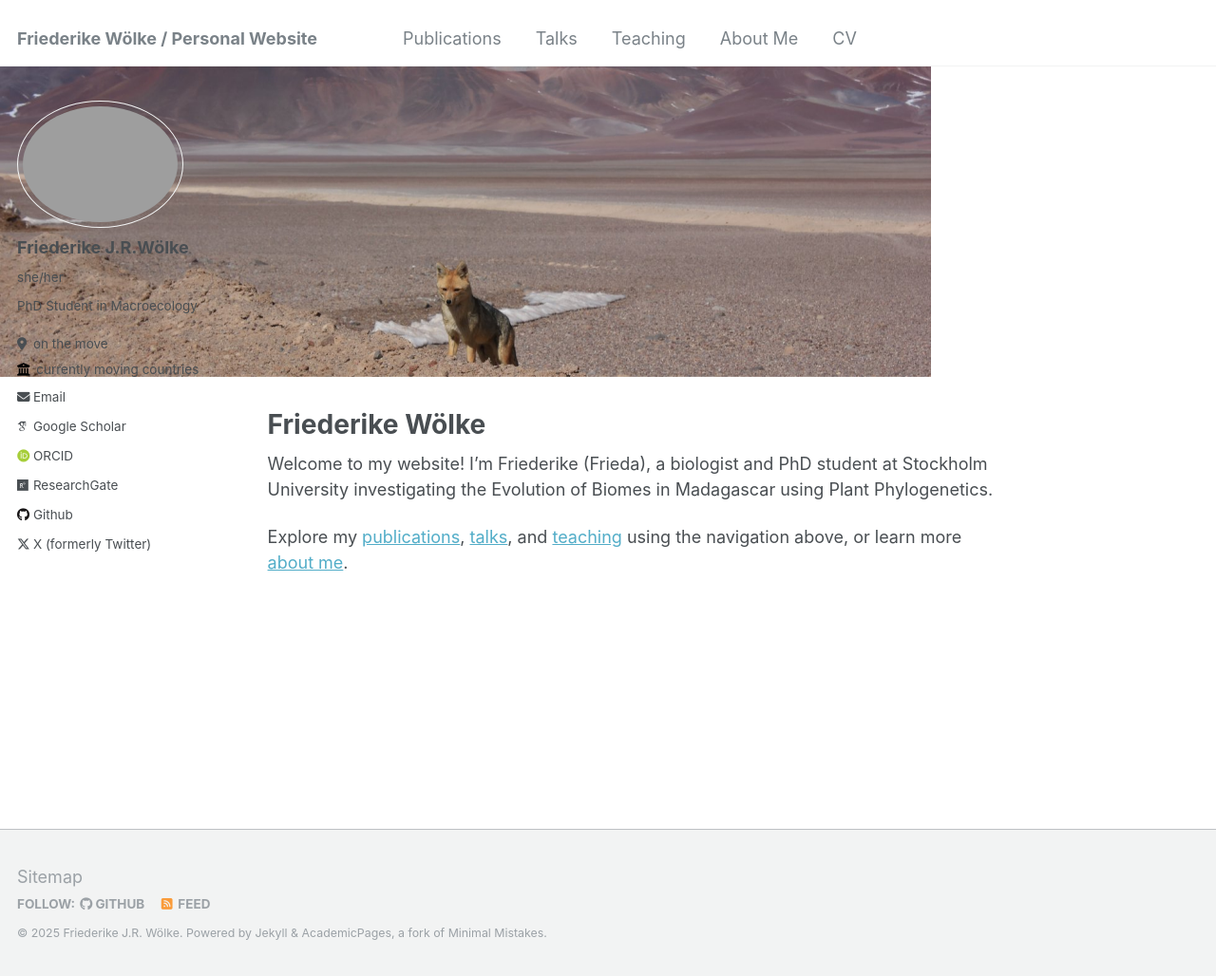
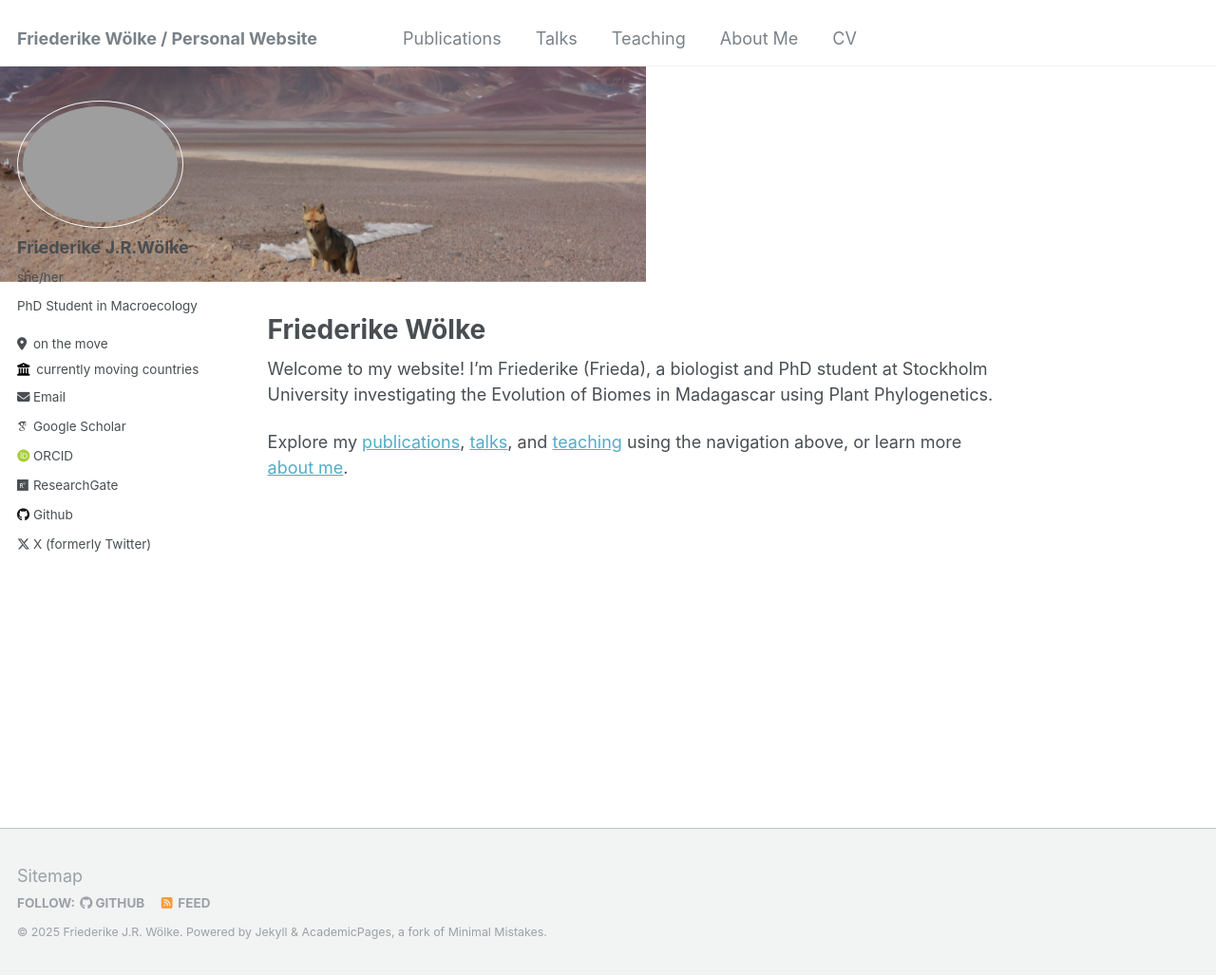
Before and after one commit to FriedaRosa/FriedaRosa.github.io, a Jekyll site: the page built from _pages/about.md, in a window 1280 px wide and 1028 px high. Shown: the whole window at 95% size. Built offline with Jekyll 4.4.1, drawn with Linux system fonts in a browser that asks for light colours; some web fonts are replaced.

Commit message:
fix header

```diff
--- a/_sass/_page.scss
+++ b/_sass/_page.scss
@@ -172,6 +172,11 @@
   width: 100%;
   height: auto;
   -ms-interpolation-mode: bicubic;
+
+  @include breakpoint($large) {
+    width: calc(100% - 300px);
+    max-width: calc(100% - 300px);
+  }
 }
 
 .page__hero-caption {
```
